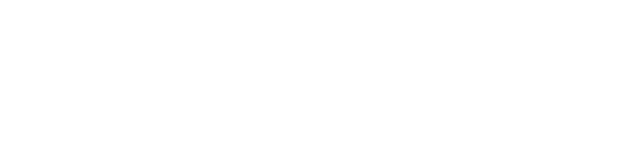
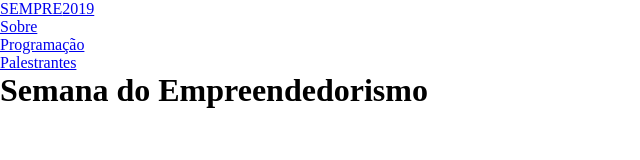
Before and after one commit to sempre2019/sempre2019.github.io, a plain HTML site: page docs/index.html in a window 1280 px wide. Shown: the whole page, without its empty margins (0-640 px from the left). Drawn offline with Linux system fonts and the light colour scheme.

Commit message:
header adicionado sem estilo

```diff
--- a/docs/index.html
+++ b/docs/index.html
@@ -4,9 +4,22 @@
     <meta charset="UTF-8">
     <meta name="viewport" content="width=device-width, initial-scale=1.0">
     <meta http-equiv="X-UA-Compatible" content="ie=edge">
+    <link rel="stylesheet" type="text/css" media="screen" href="../assets/css/main.css" />
     <title>Sempre 2019</title>
 </head>
 <body>
 
+    <header id="home" class="main-header">
+        <nav class="main-header-navbar">
+            <a href="#home" class="main-header-brand">SEMPRE<span>2019</span></a>
+            <ul class="main-header-menu">
+                <li><a href="#section-info">Sobre</a></li>
+                <li><a href="section-schedule">Programação</a></li>
+                <li><a href="section-speakers">Palestrantes</a></li>
+            </ul>
+        </nav>
+        <h1 class="main-header-headline">Semana do Empreendedorismo</h1>
+    </header>
+
 </body>
 </html>
```
